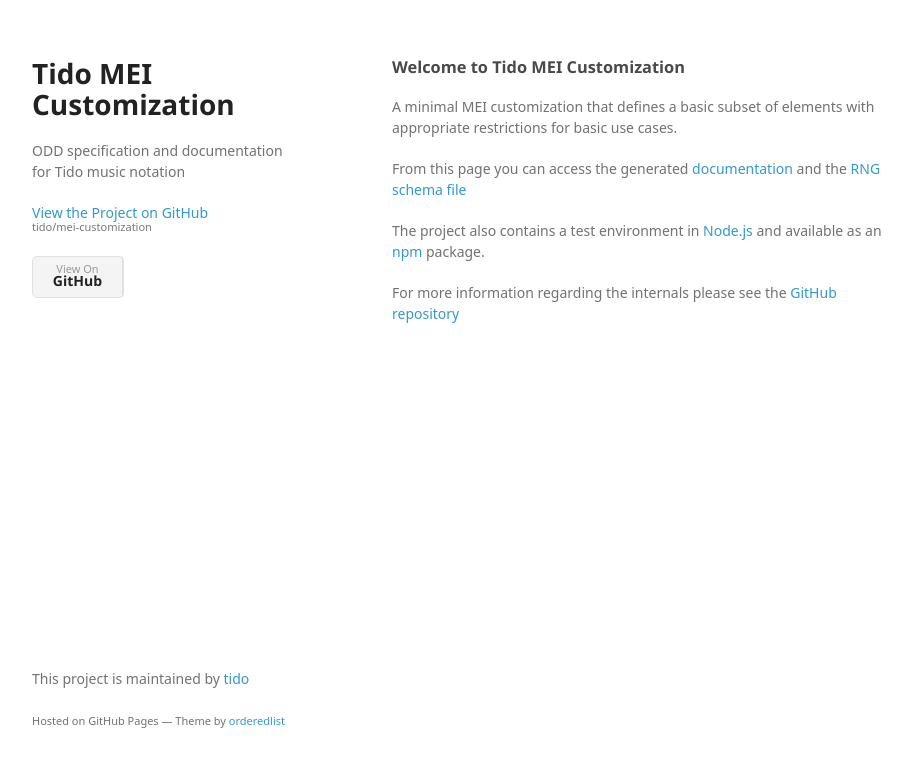
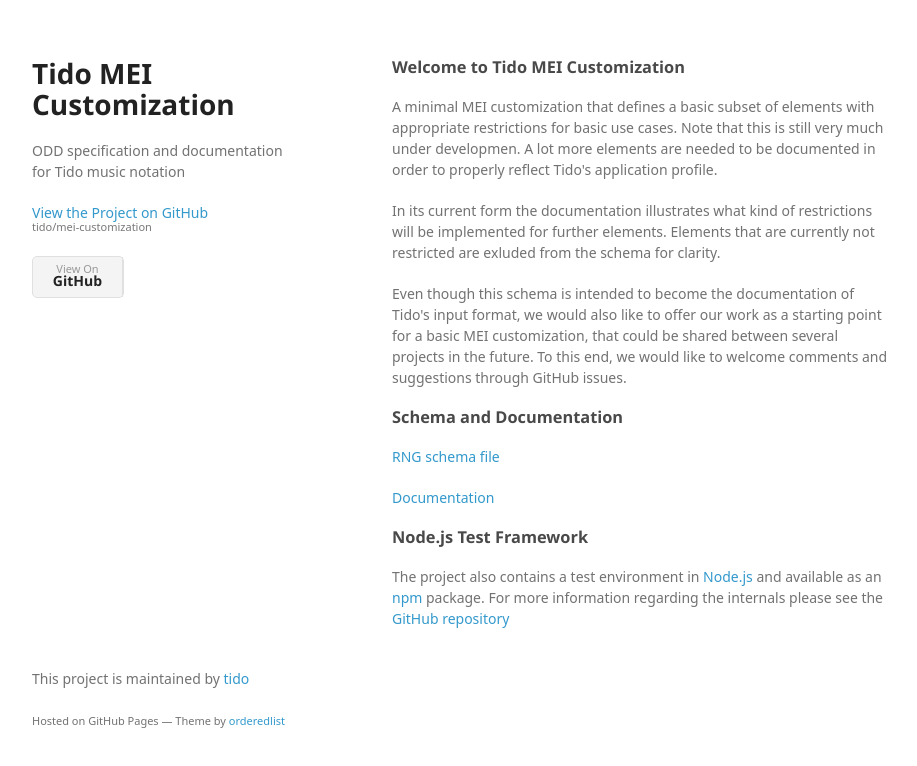
Before and after one commit to tido/mei-customization, a plain HTML site: page index.html in a window 1280 px wide. Shown: the whole page, without its empty margins (178-1095 px from the left). Drawn offline with Linux system fonts and the light colour scheme; a web font is replaced by a local one.

Commit message:
more info on landing page

```diff
--- a/index.html
+++ b/index.html
@@ -30,20 +30,34 @@
 <a id="welcome-to-tido-mei-customization" class="anchor" href="#welcome-to-tido-mei-customization" aria-hidden="true"><span aria-hidden="true" class="octicon octicon-link"></span></a>Welcome to Tido MEI Customization</h3>
 
 <p>A minimal MEI customization that defines a basic subset of
-  elements with appropriate restrictions for basic use cases.
+  elements with appropriate restrictions for basic use cases. Note that
+  this is still very much under developmen. A lot more elements are needed to be
+  documented in order to properly reflect Tido's application profile.
 </p>
 
-<p>From this page you can access the generated
-  <a href="build/guidelines/tido-guidelines.html">documentation</a> and
-  the <a href="build/schema/tido.rng">RNG schema file</a>
+<p>
+  In its current form the documentation illustrates what kind of restrictions
+  will be implemented for further elements. Elements that are currently not
+  restricted are exluded from the schema for clarity.
 </p>
 
+<p>
+  Even though this schema is intended to become the documentation of Tido's
+  input format, we would also like to offer our work as a starting point
+  for a basic MEI customization, that could be shared between several projects in the
+  future. To this end, we would like to welcome comments and suggestions through
+  <ref target="https://github.com/tido/mei-customization/issues">GitHub issues</ref>.
+</p>
+
+<h3>Schema and Documentation</h3>
+<p><a href="build/schema/tido.rng">RNG schema file</a></p>
+<p><a href="build/guidelines/tido-guidelines.html">Documentation</a></p>
+
+<h3>Node.js Test Framework</h3>
 <p>The project also contains a test environment in
   <a href="https://nodejs.org/">Node.js</a> and available
   as an <a href="https://www.npmjs.com/">npm</a> package.
-</p>
-
-<p>For more information regarding the internals please see
+  For more information regarding the internals please see
   the <a href="https://github.com/tido/mei-customization">GitHub repository</a>
 </p>
 
```
